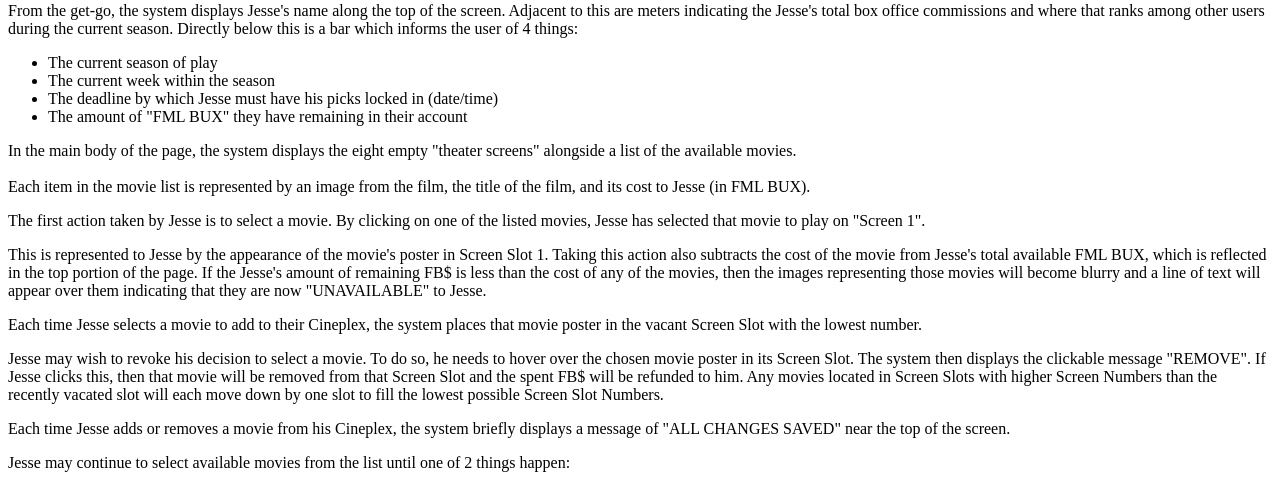
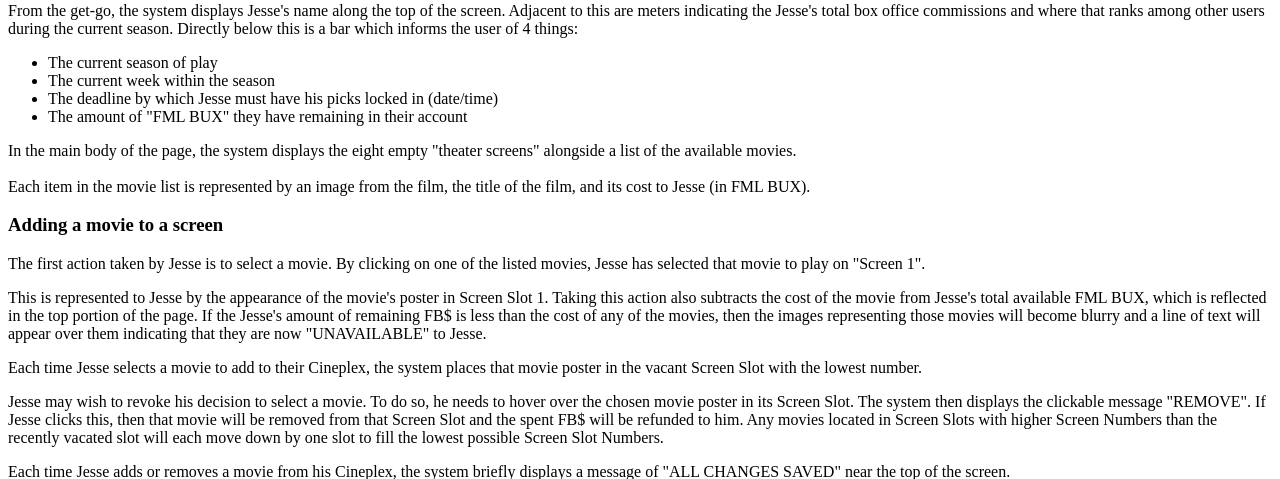
Before and after one commit to louisg005/fantasy-movie-league, a PHP site: page / in a window 1280 px wide. Shown: the part 320-799 px from the top of the page. Run offline with PHP 8.4, Linux system fonts and the light colour scheme.

Commit message:
adding a movie to a screen

```diff
--- a/index.php
+++ b/index.php
@@ -19,6 +19,7 @@
         <li>The amount of "FML BUX" they have remaining in their account</li>
     </ul>
     <p>In the main body of the page, the system displays the eight empty "theater screens" alongside a list of the available movies.<br><br>Each item in the movie list is represented by an image from the film, the title of the film, and its cost to Jesse (in FML BUX).</p>
+    <h3>Adding a movie to a screen</h3>
     <p>The first action taken by Jesse is to select a movie. By clicking on one of the listed movies, Jesse has selected that movie to play on "Screen 1".</p>
     <p>This is represented to Jesse by the appearance of the movie's poster in Screen Slot 1. Taking this action also subtracts the cost of the movie from Jesse's total available FML BUX, which is reflected in the top portion of the page. If the Jesse's amount of remaining FB$ is less than the cost of any of the movies, then the images representing those movies will become blurry and a line of text will appear over them indicating that they are now "UNAVAILABLE" to Jesse.</p>
     <p>Each time Jesse selects a movie to add to their Cineplex, the system places that movie poster in the vacant Screen Slot with the lowest number.</p>
```
